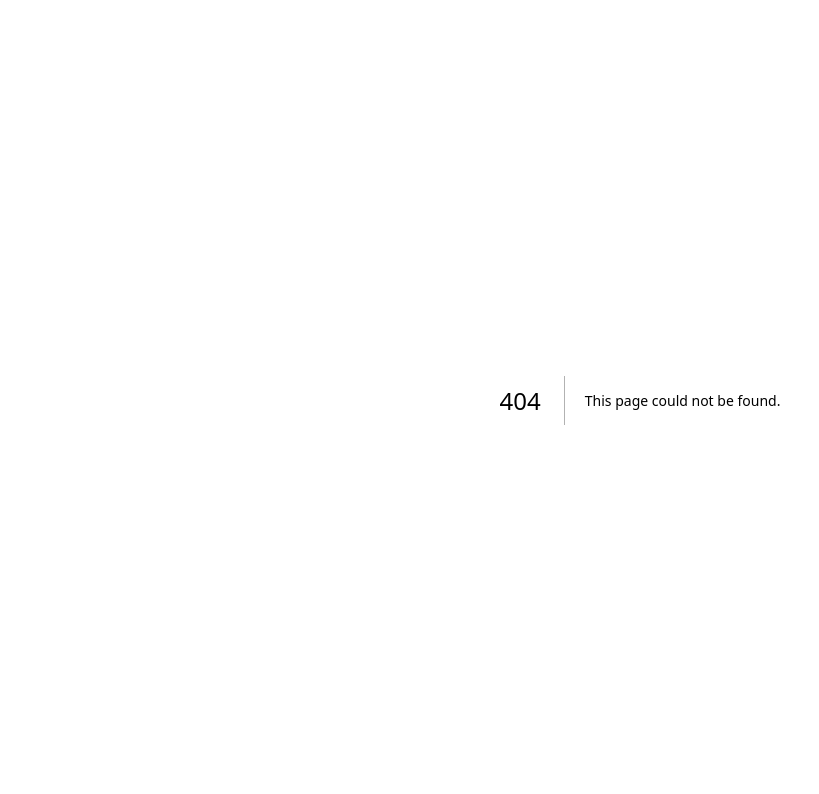
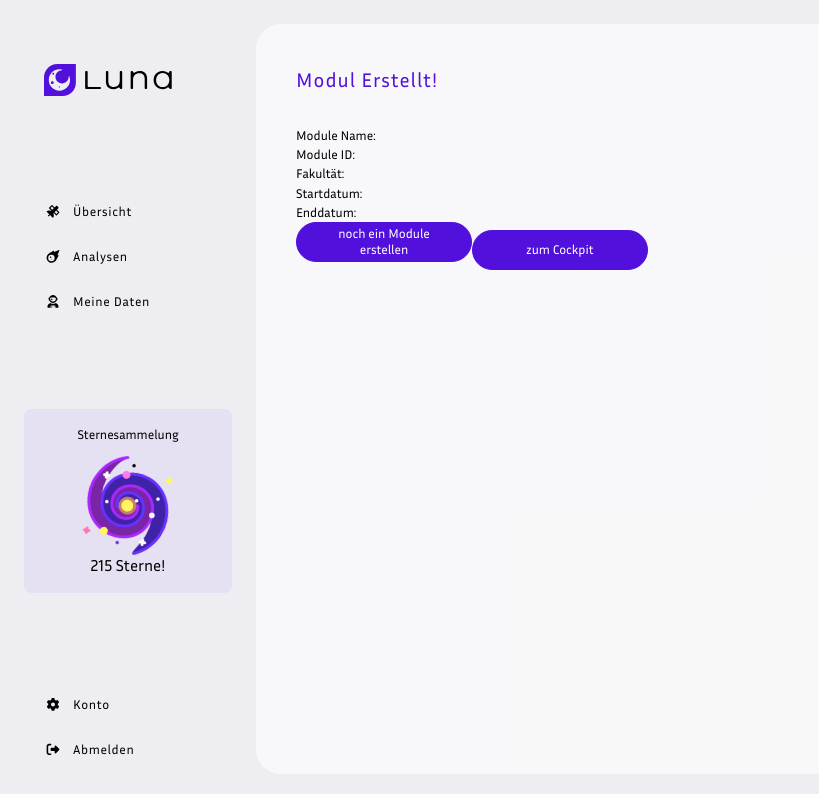
Before and after one commit to Luna-DroMo/luna_frontend, a Next.js app: page /moduleCreationSuccess in a window 1280 px wide. Before the commit this address had no page. Shown: the top 794 px of the page, without its empty margins (0-819 px from the left). Built offline with nearby package versions, Linux system fonts and the light colour scheme; sample sign-in values are in the browser's storage.

Commit message:
created create module page and confirmation page

```diff
--- a/pages/createModule.js
+++ b/pages/createModule.js
@@ -6,6 +6,7 @@ import React from 'react';
 import { useState } from 'react'
 import { hasNullValue } from '@/utils/utils';
 import axios from 'axios';
+import { useRouter } from 'next/router';
 
 
 
@@ -19,6 +20,7 @@ export default function Main() {
     const [endDate, setEndDate] = useState("")
     const [error_message, setErrorMessage] = useState('')
 
+    const router = useRouter();
 
     const data = {
         module_id: moduleID,
@@ -43,7 +45,9 @@ export default function Main() {
                         data
                     )
 
-                    router.push("./cockpit")
+                    console.log(data)
+                    router.push({pathname:"./moduleCreationSuccess/",query:{module: JSON.stringify(data)}},
+                    "./moduleCreationSuccess/")
                 } catch (error) {
                     console.log("error", error)
                     setErrorMessage(error.message)
@@ -96,8 +100,8 @@ export default function Main() {
                     <div className='h-8'></div>
                     <InputRow type="checkbox" options={["Privat"]} maintext="Modul als Privat markieren" subtitle="Private Module werden nicht in der Suche nach Modulen erscheinen. Ein Passwort wird weiterhin benötigt." />
                     <div className="flex justify-evenly w-3/5 mt-24">
-                        <FormButton text="Abbrechen" formAction="/" />
-                        <FormButton text="Modul Erstellen" highlighted="true" formAction="/" type='submit' />
+                        <FormButton text="Abbrechen" />
+                        <FormButton text="Modul Erstellen" highlighted="true" type='submit' />
                     </div>
                 </form>
             </main>
--- /dev/null
+++ b/pages/moduleCreationSuccess.js
@@ -0,0 +1,47 @@
+import Image from 'next/image'
+import RootLayout from '@/components/RootLayout.js';
+import React from 'react';
+import { useRouter } from 'next/router';
+import { useEffect } from 'react';
+import { useState } from 'react';
+import { Button } from '@/components/Buttons';
+
+
+
+/// THIS PAGE NEEDS SOME PROTECTIONS SO THAT IT CAN ONLY BE SEEN VIA LINK AND NOT URL DIRECTLY
+
+export default function Main() {
+
+    const router = useRouter()
+    const [val, setVal] = useState({})
+
+    let j = {};
+    useEffect(() => {
+        if (!router.isReady) return;
+        if (router.query.module) {
+            j = JSON.parse(router.query.module);
+            setVal(j) // Alerts 'Someone'
+        }
+    }, [router.isReady]);
+
+
+    return (
+        <RootLayout>
+
+            <main className="flex-row justify-between px-10 pt-10">
+                <h1 className='tracking-wider text-xl text-lunapurple mb-8'>Modul Erstellt!</h1>
+                {typeof val !== 'undefined' &&
+                    <>
+                        <p>Module Name: {val["name"]}</p>
+                        <p>Module ID: {val["module_id"]}</p>
+                        <p>Fakultät: {val["faculty"]}</p>
+                        <p>Startdatum: {val["start_date"]}</p>
+                        <p>Enddatum: {val["end_date"]}</p>
+                    </>
+                }
+            <Button text="noch ein Module erstellen" highlighted="False" href="/createModule"></Button>
+            <Button text="zum Cockpit" highlighted="True" href="/cockpit"></Button>
+            </main>
+        </RootLayout>
+    )
+}
```
